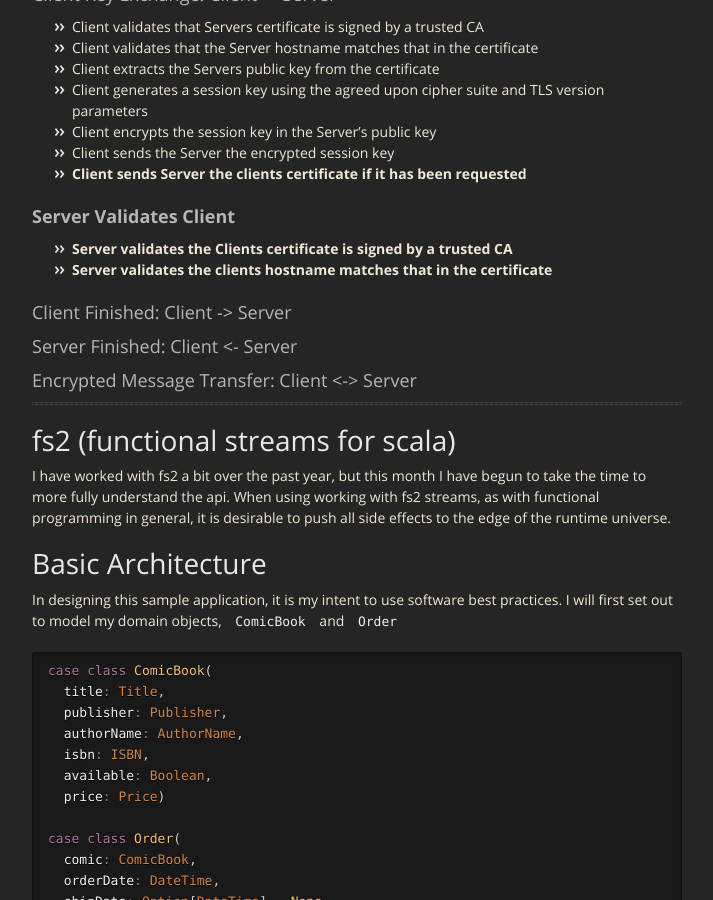
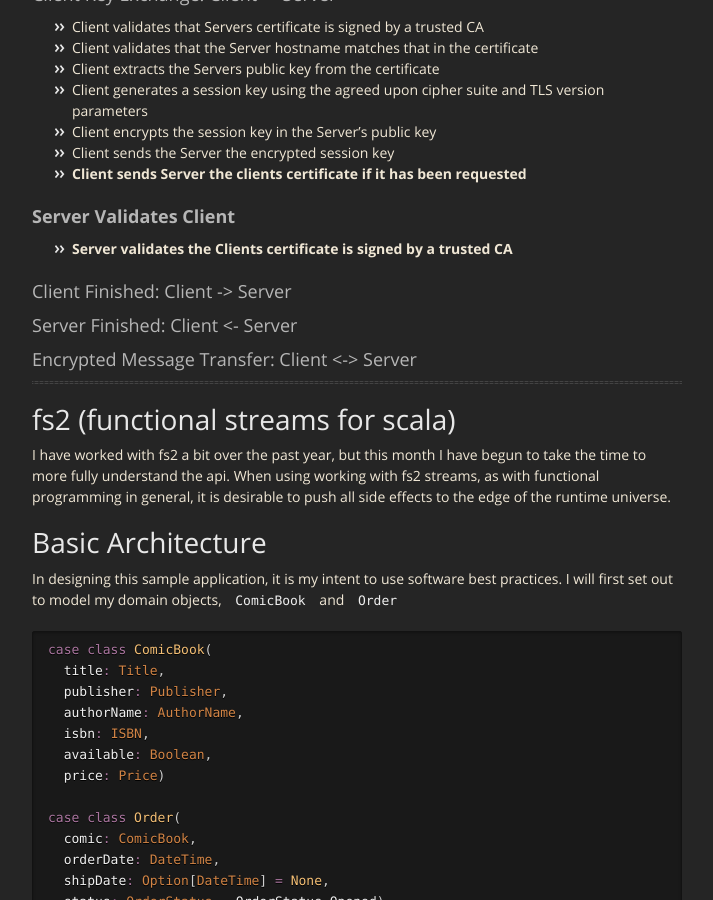
Before and after one commit to agsmith/agsmith.github.io, a Jekyll site: the page built from index.md, in a window 1280 px wide and 900 px high, scrolled down 1361 px. Shown: the whole window, without its empty margins (283-996 px from the left). Built offline with Jekyll 4.4.1, drawn with Linux system fonts in a browser that asks for light colours; nearby versions of some CDN libraries; our own code applies the rules of GitHub Pages for plain Markdown files.

Commit message:
Update index.md

```diff
--- a/index.md
+++ b/index.md
@@ -53,7 +53,6 @@ This section describes a Client or Mutual Auth Handshake.  The new actions are i
 
 ### **Server Validates Client**
 - **Server validates the Clients certificate is signed by a trusted CA**
-- **Server validates the clients hostname matches that in the certificate**
 
 ### Client Finished: Client -> Server
 
```
